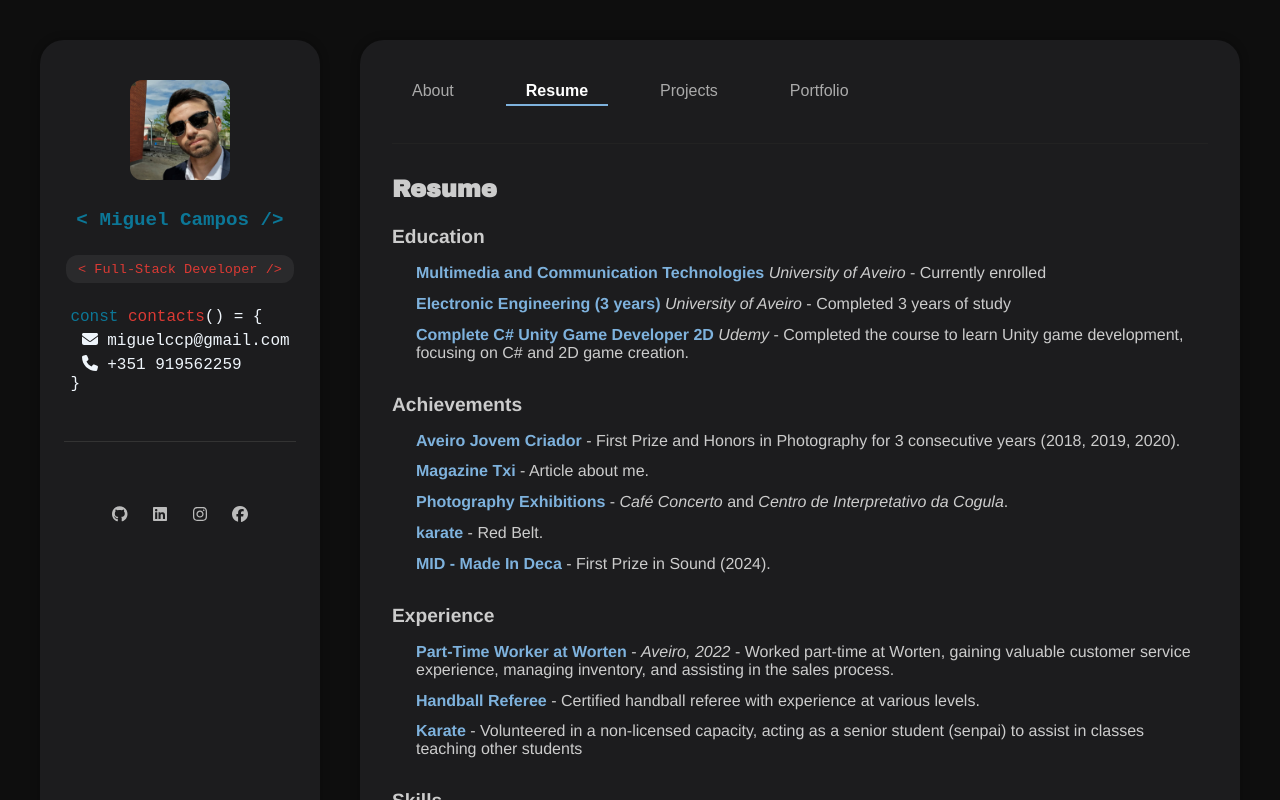
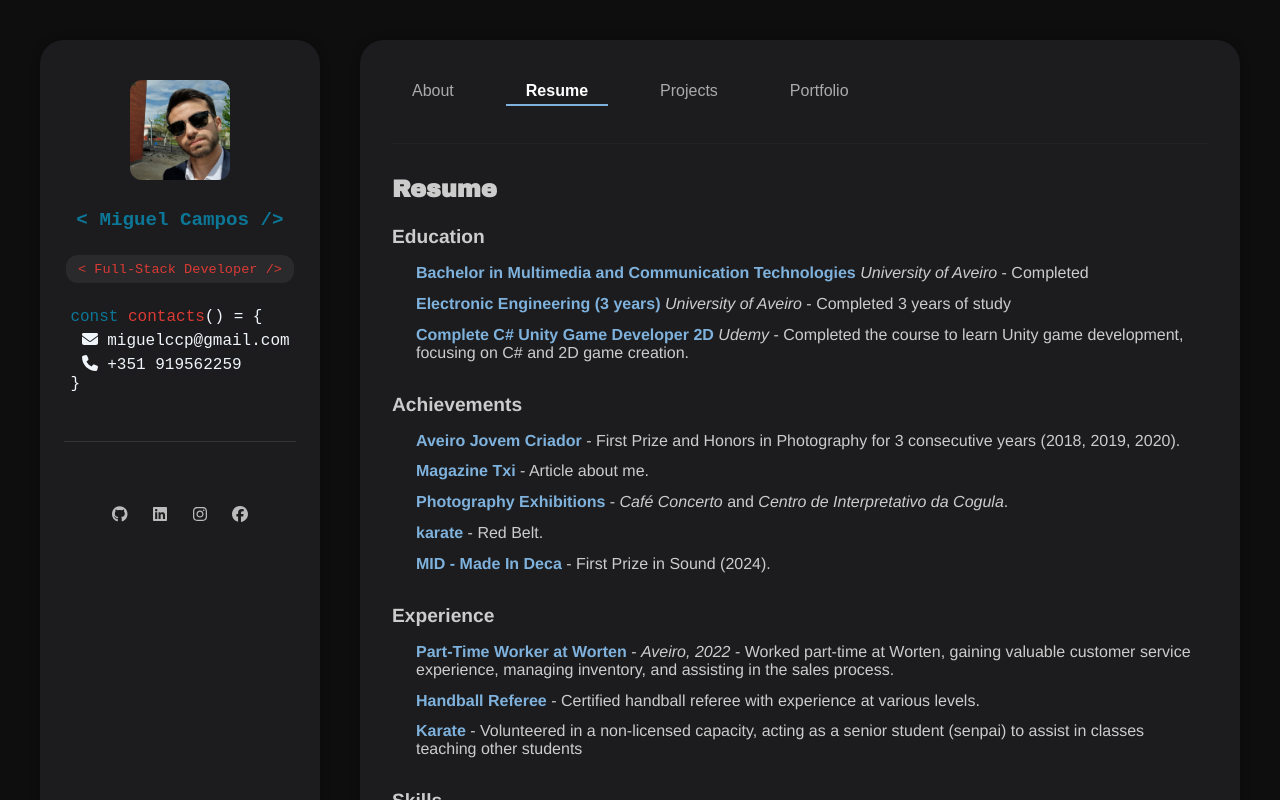
Before and after one commit to multimccp/Portofolio, a React (Create React App) app: page / in a window 1280 px wide. Both pictures are taken after a click on the button "Resume". Shown: the top 800 px of the page. Built offline with nearby package versions, Linux system fonts and the light colour scheme; a web font is replaced by a local one.

Commit message:
Update resume.js

```diff
--- a/src/components/resume.js
+++ b/src/components/resume.js
@@ -45,7 +45,7 @@ export default function Resume() {
         <h3>Education</h3>
         <ul>
           <li>
-            <strong>Multimedia and Communication Technologies </strong> <em>University of Aveiro</em> - Currently enrolled
+            <strong>Bachelor in Multimedia and Communication Technologies</strong> <em>University of Aveiro</em> - Completed
           </li>
           <li>
             <strong>Electronic Engineering (3 years) </strong> <em>University of Aveiro</em> - Completed 3 years of study
```
